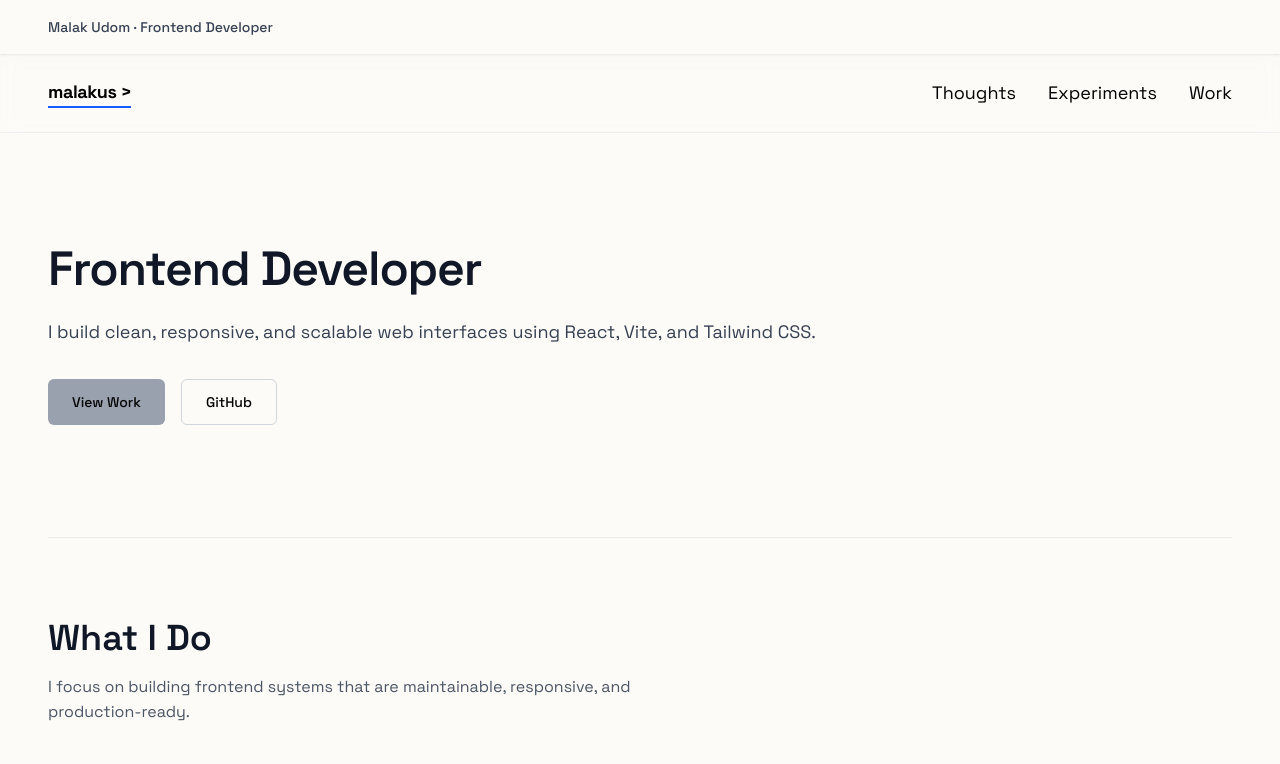
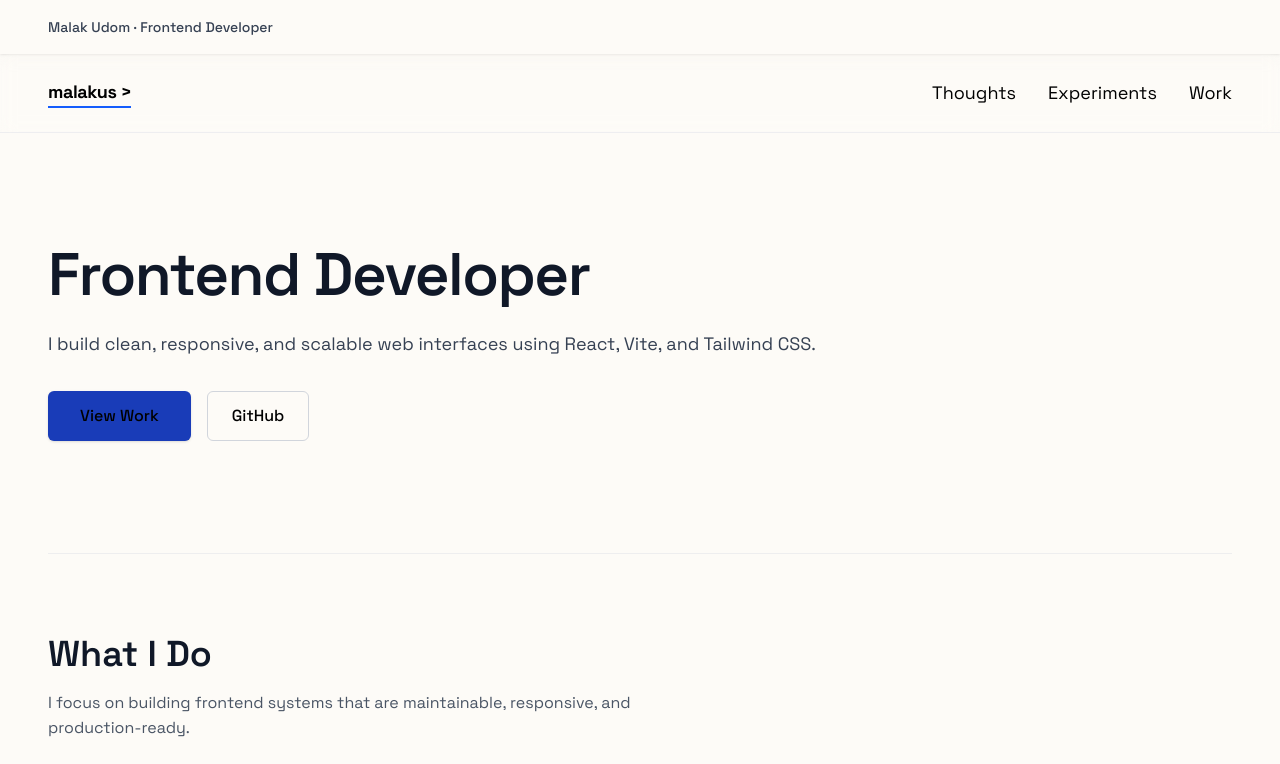
Before and after one commit to malakus4/portfolio-react, a React (Vite) app: page / in a window 1280 px wide. Shown: the top 764 px of the page. Built offline with nearby package versions, Linux system fonts and the light colour scheme.

Commit message:
style: improve Hero text contrast and button colors

```diff
--- a/src/components/sections/Hero.jsx
+++ b/src/components/sections/Hero.jsx
@@ -4,7 +4,7 @@ function Hero() {
   return (
     <section className="py-20 sm:py-28">
       <div className="max-w-3xl">
-        <h1 className="text-3xl sm:text-4xl lg:text-5xl font-bold tracking-tight text-gray-900">
+        <h1 className="text-4xl sm:text-5xl lg:text-6xl font-bold tracking-tight text-gray-900">
           Frontend Developer
         </h1>
 
@@ -17,7 +17,7 @@ function Hero() {
 
         <div className="mt-8 flex flex-wrap gap-4">
           <Link to="/work"
-            className="inline-flex items-center justify-center rounded-md bg-gray-400 px-6 py-3 text-sm font-medium text-white hover:bg-gray-800 transition"
+            className="inline-flex items-center justify-center rounded-md bg-blue-800 px-8 py-3 text-sm sm:text-base font-medium text-white hover:bg-blue-700 transition shadow-sm"
           >
             View Work
           </Link>
@@ -26,12 +26,14 @@ function Hero() {
             href="https://github.com/malakus4"
             target="_blank"
             rel="noreferrer"
-            className="inline-flex items-center justify-center rounded-md border border-gray-300 px-6 py-3 text-sm font-medium text-gray-700 hover:bg-gray-100 transition"
+            className="inline-flex items-center justify-center rounded-md border border-gray-300 px-6 py-3 text-sm sm:text-base font-medium text-gray-700 hover:bg-gray-100 transition"
           >
             GitHub
           </a>
         </div>
       </div>
+
+
     </section>
   );
 }
```
